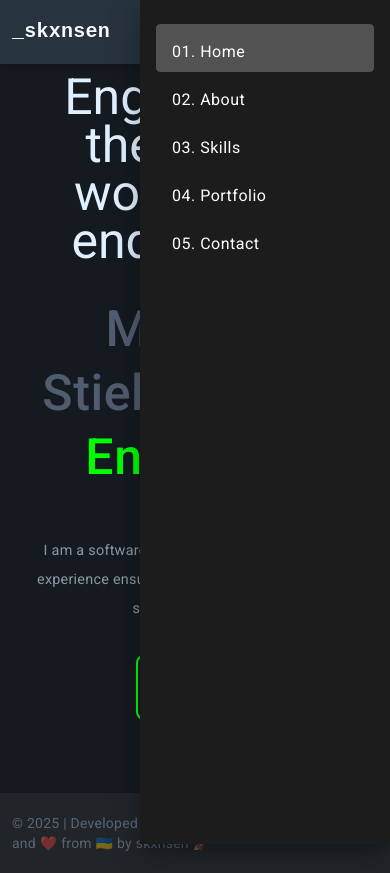
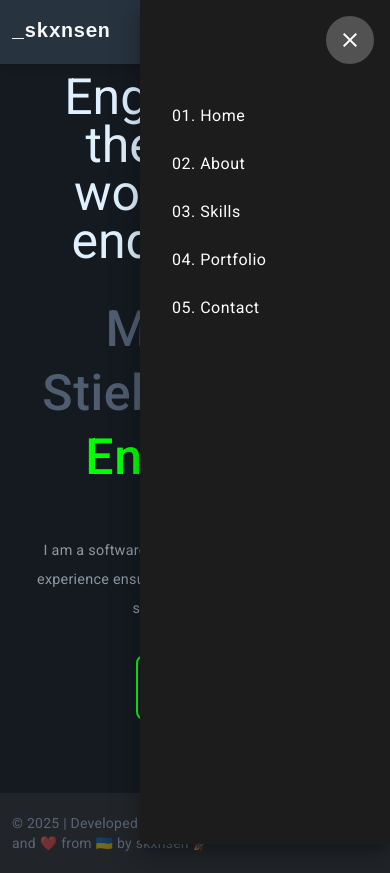
Before and after one commit to skxnsen/portfolio, an Angular app: page /home/ in a window 390 px wide. Both pictures are taken after a click on the button "menu". Built offline with nearby package versions, Linux system fonts and the light colour scheme.

Commit message:
add mobile sidebar menu closure in expanded state

```diff
--- a/src/app/header/header.component.css
+++ b/src/app/header/header.component.css
@@ -82,6 +82,16 @@ header {
     z-index: 1050; /* Ensure it's above content but below header */
   }
 
+  .sidenav-header {
+    display: flex;
+    justify-content: flex-end;
+  }
+
+  .close-button {
+    color: #fff;
+    margin-bottom: 1rem;
+  }
+
   .custom-sidenav {
     width: 250px;
     background-color: #1c1c1c;
--- a/src/app/header/header.component.html
+++ b/src/app/header/header.component.html
@@ -3,7 +3,11 @@
       <nav class="navbar navbar-expand-md">
         <div class="container d-flex justify-content-between align-items-center">
 
-          <a class="navbar-brand text-light surname" href="/" target="_blank">_skxnsen</a>
+          <a routerLink="/"
+            routerLinkActive="text-light"
+            class="navbar-brand nav-link text-light a-green surname">
+            _skxnsen
+          </a>
 
           <div class="nav-links d-none d-md-flex">
             <a routerLink="/home" routerLinkActive="text-light" class="nav-link text-secondary a-green">
@@ -32,9 +36,16 @@
     </div>
   </div>
 
-  <!-- SideNav for mobile -->
   <mat-sidenav-container class="sidenav-container d-md-none">
-    <mat-sidenav #sidenav mode="over" position="end" class="custom-sidenav">
+    <mat-sidenav #sidenav mode="over" position="end" class="custom-sidenav opened">
+      <!-- Close Button -->
+      <div class="sidenav-header" style="display: flex; justify-content: flex-end;">
+        <button mat-icon-button class="close-button" (click)="sidenav.close()">
+          <mat-icon>close</mat-icon>
+        </button>
+      </div>
+
+      <!-- Nav List -->
       <mat-nav-list class="mobile-nav">
         <a mat-list-item routerLink="/home" (click)="sidenav.close()">01. Home</a>
         <a mat-list-item routerLink="/about" (click)="sidenav.close()">02. About</a>
```
